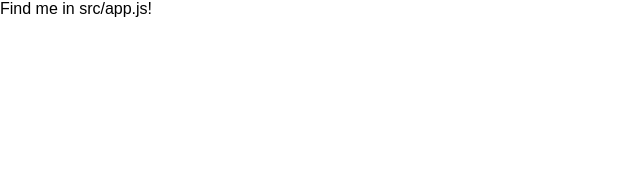
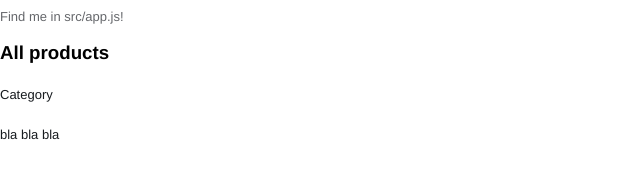
Before and after one commit to eliseofferman/webbshop, a React app in the folder code/: page / in a window 1280 px wide. Shown: the whole page, without its empty margins (0-640 px from the left). Built offline with nearby package versions, Linux system fonts and the light colour scheme.

Commit message:
starting with the css body
Start with our css-body.
Add <h1><p>
Created 3 diffrent css folderts + linked them to .js file.

```diff
--- a/code/public/index.html
+++ b/code/public/index.html
@@ -2,7 +2,7 @@
 <html>
   <head>
     <meta charset="utf-8" />
-    <title>Technigo React App</title>
+    <title>Ticktail</title>
   </head>
   <body>
     <!-- This element is used in src/index.js to render the react root into -->
--- a/code/src/components/app.js
+++ b/code/src/components/app.js
@@ -5,7 +5,10 @@ class App extends React.Component {
   render() {
     return (
       <div>
-        Find me in src/app.js!
+        <h1>Find me in src/app.js!</h1>
+        <h3> All products</h3>
+        <h4>Category</h4>
+        <p>bla bla bla</p>
       </div>
     )
   }
--- a/code/src/index.css
+++ /dev/null
@@ -1,5 +0,0 @@
-body {
-  margin: 0;
-  padding: 0;
-  font-family: sans-serif;
-}
--- a/code/src/index.js
+++ b/code/src/index.js
@@ -1,6 +1,8 @@
 import React from "react"
 import ReactDOM from "react-dom"
 import App from "./components/app"
-import "./index.css"
+import "./listing-page.css"
+import "./category-page.css"
+import "./product-page.css"
 
 ReactDOM.render(<App />, document.getElementById("root"))
--- /dev/null
+++ b/code/src/listing-page.css
@@ -0,0 +1,51 @@
+body {
+  margin: 0;
+  padding: 0;
+  font-family: 'helvetica' , sans-serif;
+}
+
+h1{
+  color: #65676b;
+  font-size: 13px;
+  font-weight: 400;
+  line-height: 1,5;
+}
+
+h4{
+  color: #171b1f;
+  line-height: 23px;
+  font-size: 13px;
+  font-weight: 400;
+}
+
+p{
+  color: #171b1f;
+  line-height: 23px;
+  font-size: 13px;
+  font-weight: 400;
+}
+/*
+Category Page css
+h1{
+font-size: 25px;
+line-height: 33px;
+color: #171b1f;
+font-weight: 400;
+}
+
+
+
+Product Page
+h1{
+color: #171b1f;
+line-height: 40px;
+font-size: 25px;
+font-weight: 400;
+}
+
+.button{
+  color: #65676b;
+  line-height: 20px;
+  font-size: 25px;
+  font-weight: 600;
+} */
```
Also changed, not shown: code/media/ticktail-logo.png (added), code/src/category-page.css (added), code/src/product-page.css (added).
